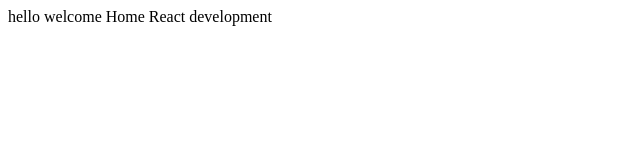
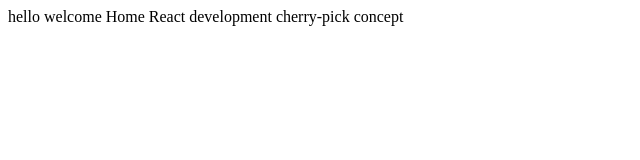
Before and after one commit to BismiSabu/gitexample, a plain HTML site: page index.html in a window 1280 px wide. Shown: the whole page, without its empty margins (0-640 px from the left). Drawn offline with Linux system fonts and the light colour scheme.

Commit message:
cherry-pick

```diff
--- a/index.html
+++ b/index.html
@@ -11,6 +11,7 @@
         hello
         welcome Home
         React development
+        cherry-pick concept
     </div>
 </body>
 </html>
```
